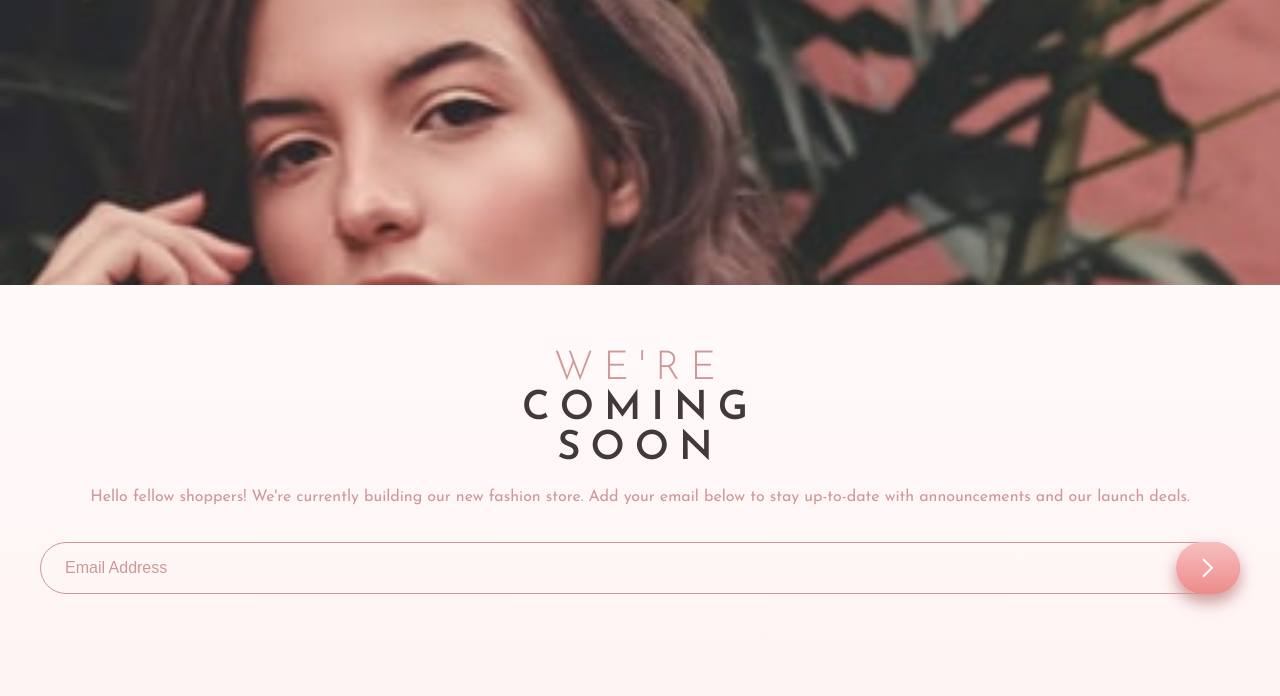
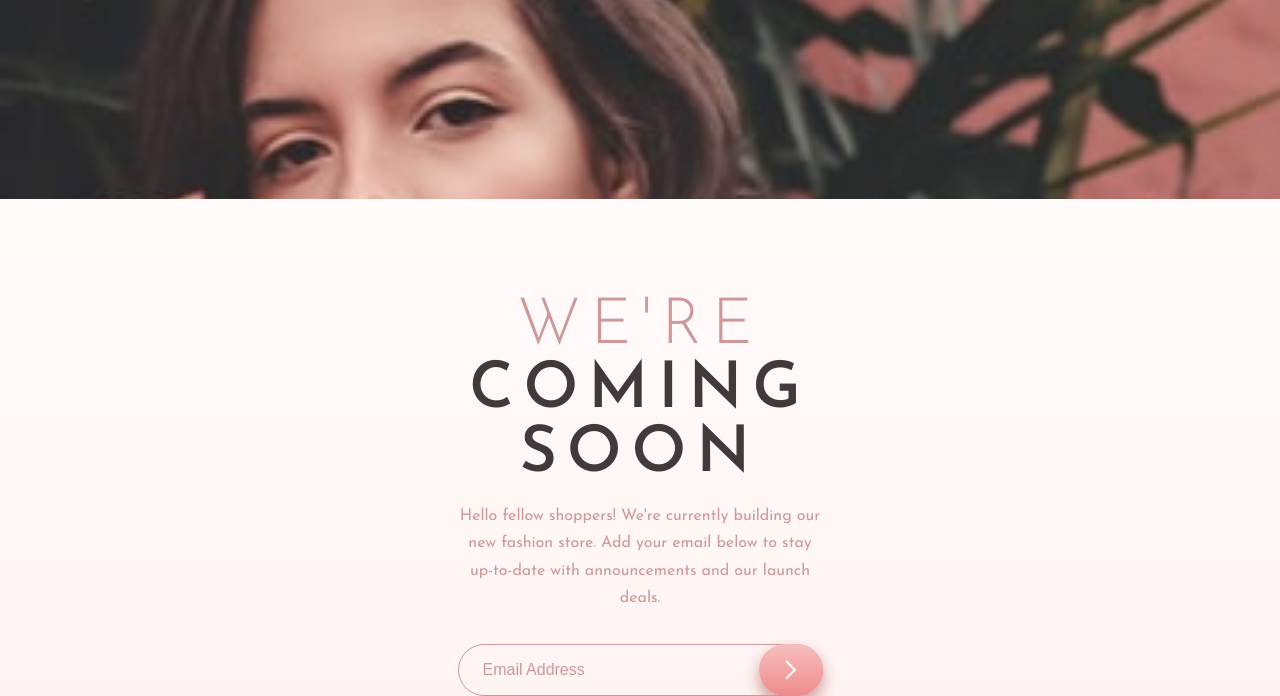
Before and after one commit to jonmc89/base-apparel-coming-soon-master, a plain HTML site: page index.html in a window 1280 px wide. Shown: the part 104-800 px from the top of the page. Drawn offline with Linux system fonts and the light colour scheme.

Commit message:
style: tablet view
responsive design for tablet view added.

jon m

```diff
--- a/styles.css
+++ b/styles.css
@@ -26,11 +26,15 @@ body {
 }
 
 main {
+  display: flex;
+  flex-direction: column;
+  align-items: center;
   background: var(--gradient-2);
   height: 100dvh;
 }
 
 .logo-wrapper {
+  align-self: flex-start;
   padding: 2rem;
 }
 
@@ -53,14 +57,14 @@ main {
   span {
     color: var(--pink-400);
     font-weight: 300;
-    font-size: 2.5rem;
+    font-size: clamp(2.5rem, 10vw, 4rem);
     letter-spacing: 0.625rem;
   }
   h1 {
     margin-block-end: 1rem;
     color: var(--grey-900);
     font-weight: 600;
-    font-size: 2.5rem;
+    font-size: clamp(2.5rem, 10vw, 4rem);
     letter-spacing: 0.625rem;
     text-align: center;
   }
@@ -106,3 +110,19 @@ main {
     width: 4rem;
   }
 }
+
+/* || Media Queries */
+
+@media screen and (min-width: 48rem) {
+  .text-form-wrapper {
+    width: 27.8125rem;
+
+    p {
+      line-height: 170%;
+    }
+  }
+  .image-wrapper {
+    margin-block-end: 6rem;
+    height: 25rem;
+  }
+}
```
Also changed, not shown: Mobile Preview.png (added), Tablet Preview.png (added).
